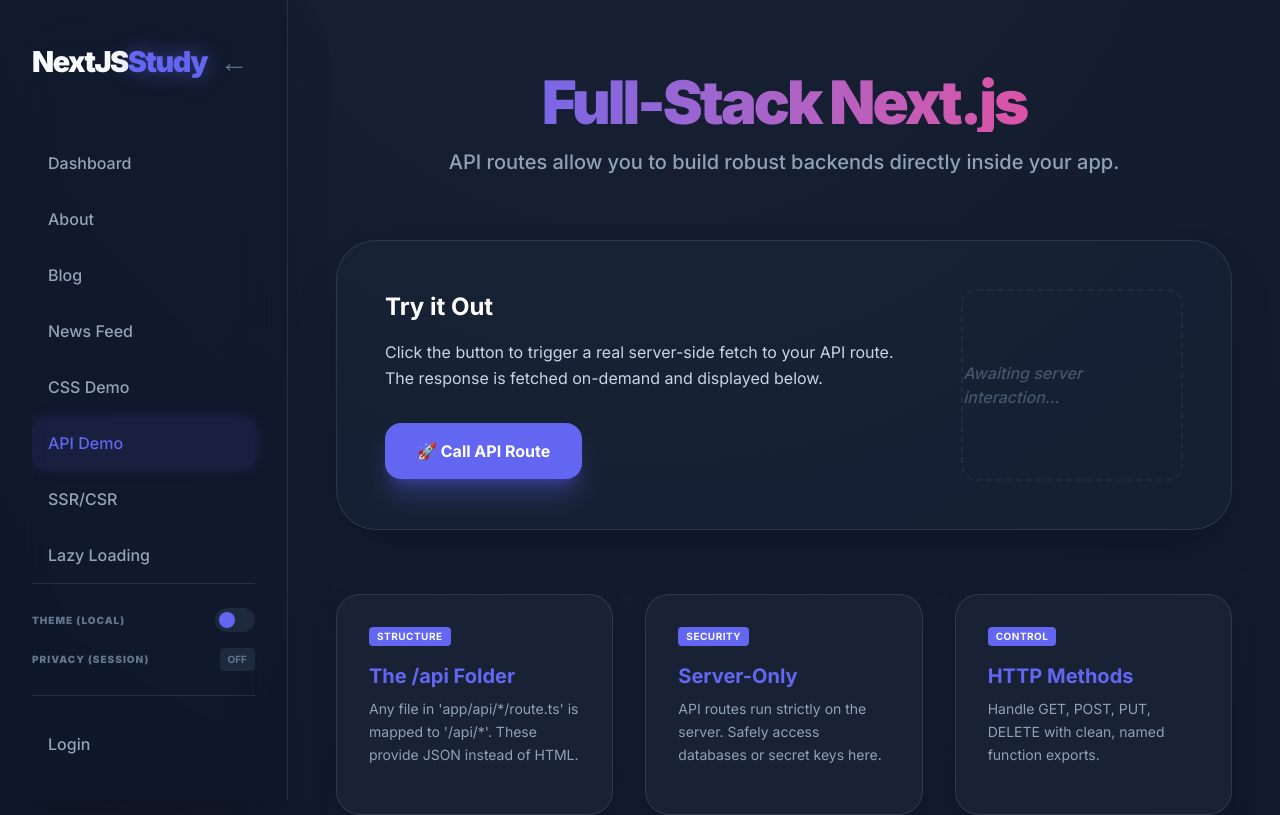
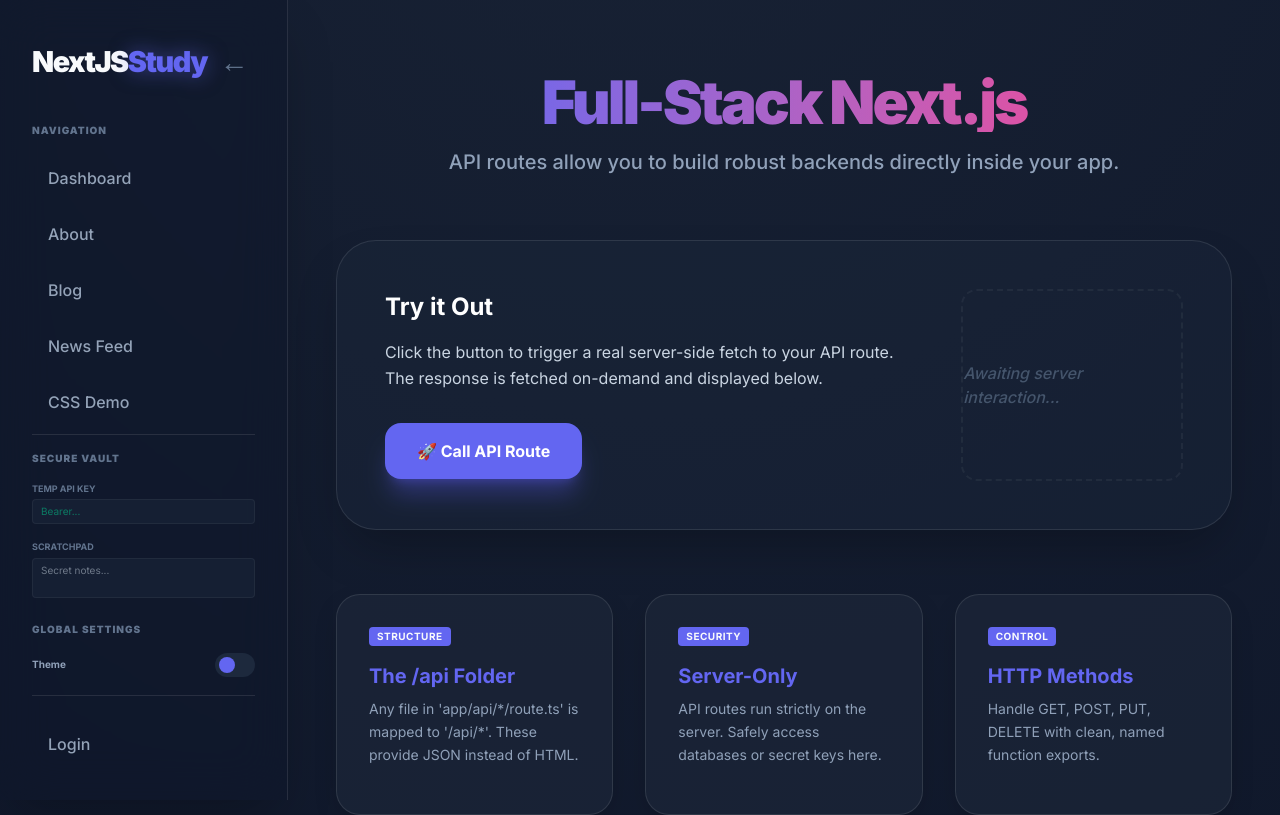
Before and after one commit to Boskiomoh/Nextjs-Info-Dashboard, a Next.js app: page /api-demo in a window 1280 px wide. Shown: the top 815 px of the page. Built offline with nearby package versions, Linux system fonts and the light colour scheme; no server answers.

Commit message:
feat: implement API proxy routes, blog display page, session persistence, and API demonstration components.

```diff
--- a/app/(dashboard)/api-demo/page.tsx
+++ b/app/(dashboard)/api-demo/page.tsx
@@ -3,20 +3,34 @@
 import React, { useState } from 'react';
 import ConceptCard from '@/components/ConceptCard';
 import { toast } from 'sonner';
+import { useSessionStore } from '@/stores/sessionStore';
 
 export default function ApiDemoPage() {
   const [data, setData] = useState<any>(null);
   const [loading, setLoading] = useState(false);
+  const { tempApiKey } = useSessionStore();
 
   const fetchApi = async () => {
     setLoading(true);
     try {
       const apiUrl = process.env.NEXT_PUBLIC_API_URL || '/api';
-      const res = await fetch(`${apiUrl}/hello`);
+      const res = await fetch(`${apiUrl}/hello`, {
+        headers: {
+          'X-Temp-Key': tempApiKey || 'none'
+        }
+      });
       const json = await res.json();
-      setData(json);
+
+      // Simulating a more interesting response if a key is present
+      const enhancedData = {
+        ...json,
+        session_security: tempApiKey ? '🔐 Authorized via Session Token' : '⚠️ No Session Token Found',
+        sent_header: tempApiKey ? `Bearer ${tempApiKey.substring(0, 4)}...` : 'None'
+      };
+
+      setData(enhancedData);
       toast.success("API Response Received", {
-        description: `Successfully fetched data from your custom endpoint`
+        description: tempApiKey ? "Authenticated request successful!" : "Unauthenticated request successful!"
       });
     } catch (e) {
       console.error(e);
--- a/components/CryptoMarket.tsx
+++ b/components/CryptoMarket.tsx
@@ -13,8 +13,8 @@
 
     const fetchCrypto = async () => {
       try {
-        const baseUrl = process.env.NEXT_PUBLIC_CRYPTO_API_URL || 'https://api.coingecko.com/api/v3/coins/markets';
-        const res = await fetch(`${baseUrl}?vs_currency=usd&order=market_cap_desc&per_page=10&page=1&sparkline=true`);
+        const apiUrl = process.env.NEXT_PUBLIC_API_URL || '/api';
+        const res = await fetch(`${apiUrl}/crypto`);
         const data: CoinData[] = await res.json();
         setCoins(data);
         setLoading(false);
--- a/components/Layout.tsx
+++ b/components/Layout.tsx
@@ -19,8 +19,13 @@
 
 const Layout: React.FC<LayoutProps> = ({ children, title = 'Next.js Study Portal', hideNav = false }) => {
   const { user, logout, isLoading } = useAuthStore();
-  const { theme, setTheme, sidebarCollapsed, toggleSidebar } = useSettingsStore();
-  const { isPrivacyMode, togglePrivacyMode } = useSessionStore();
+  const {
+    theme, setTheme, sidebarCollapsed, toggleSidebar
+  } = useSettingsStore();
+  const {
+    secureNote, setSecureNote,
+    tempApiKey, setTempApiKey
+  } = useSessionStore();
   const [mounted, setMounted] = React.useState(false);
   const router = useRouter();
 
@@ -34,8 +39,8 @@
   return (
     <div className={`app-wrapper ${theme === 'light' ? 'light' : 'dark'}`}>
       {!hideNav && (
-        <aside className={`h-screen sticky top-0 flex flex-col backdrop-blur-xl border-r p-8 shadow-2xl transition-all duration-300 ${sidebarCollapsed ? 'w-24' : 'w-72'} ${theme === 'light' ? 'bg-slate-100 border-slate-200' : 'bg-slate-900/50 border-white/10'}`}>
-          <div className="nav-logo mb-12 flex-shrink-0 flex items-center justify-between">
+        <aside className={`h-screen sticky top-0 flex flex-col backdrop-blur-xl border-r shadow-2xl transition-all duration-300 ${sidebarCollapsed ? 'w-20 px-3 py-8' : 'w-72 p-8'} ${theme === 'light' ? 'bg-slate-100 border-slate-200' : 'bg-slate-900/50 border-white/10'}`}>
+          <div className="nav-logo mb-8 flex-shrink-0 flex items-center justify-between">
             {!sidebarCollapsed && <div>NextJS<span>Study</span></div>}
             <button
               onClick={toggleSidebar}
@@ -46,25 +51,60 @@
             </button>
           </div>
 
-          <nav className="flex-1 overflow-y-auto theme-scrollbar pr-2 -mr-2">
-            <ul className="flex flex-col gap-2 list-none p-0 m-0 pb-6">
-              <li><NavLink href="/">{sidebarCollapsed ? '🏠' : 'Dashboard'}</NavLink></li>
-              <li><NavLink href="/about">{sidebarCollapsed ? 'ℹ️' : 'About'}</NavLink></li>
-              <li><NavLink href="/blog">{sidebarCollapsed ? '📝' : 'Blog'}</NavLink></li>
-              <li><NavLink href="/news">{sidebarCollapsed ? '📰' : 'News Feed'}</NavLink></li>
-              <li><NavLink href="/css-demo">{sidebarCollapsed ? '🎨' : 'CSS Demo'}</NavLink></li>
-              <li><NavLink href="/api-demo">{sidebarCollapsed ? '🔌' : 'API Demo'}</NavLink></li>
-              <li><NavLink href="/ssr-vs-csr">{sidebarCollapsed ? '⚡' : 'SSR/CSR'}</NavLink></li>
-              <li><NavLink href="/lazy-loading">{sidebarCollapsed ? '💤' : 'Lazy Loading'}</NavLink></li>
-              <li><NavLink href="/deployment">{sidebarCollapsed ? '🚀' : 'Deployment'}</NavLink></li>
+          {/* TOP SECTION: Main Navigation */}
+          <div className={`flex flex-col min-h-0 ${sidebarCollapsed ? 'flex-1' : 'h-[40%]'}`}>
+            {!sidebarCollapsed && <span className="text-[10px] uppercase font-black text-slate-500 tracking-widest mb-4">Navigation</span>}
+            <nav className={`flex-1 theme-scrollbar overflow-x-hidden overflow-y-auto ${sidebarCollapsed ? '' : 'pr-2 -mr-2'}`}>
+              <ul className="flex flex-col gap-2 list-none p-0 m-0 pb-4">
+                <li><NavLink href="/" collapsed={sidebarCollapsed}>{sidebarCollapsed ? '🏠' : 'Dashboard'}</NavLink></li>
+                <li><NavLink href="/about" collapsed={sidebarCollapsed}>{sidebarCollapsed ? 'ℹ️' : 'About'}</NavLink></li>
+                <li><NavLink href="/blog" collapsed={sidebarCollapsed}>{sidebarCollapsed ? '📝' : 'Blog'}</NavLink></li>
+                <li><NavLink href="/news" collapsed={sidebarCollapsed}>{sidebarCollapsed ? '📰' : 'News Feed'}</NavLink></li>
+                <li><NavLink href="/css-demo" collapsed={sidebarCollapsed}>{sidebarCollapsed ? '🎨' : 'CSS Demo'}</NavLink></li>
+                <li><NavLink href="/api-demo" collapsed={sidebarCollapsed}>{sidebarCollapsed ? '🔌' : 'API Demo'}</NavLink></li>
+                <li><NavLink href="/ssr-vs-csr" collapsed={sidebarCollapsed}>{sidebarCollapsed ? '⚡' : 'SSR/CSR'}</NavLink></li>
+                <li><NavLink href="/lazy-loading" collapsed={sidebarCollapsed}>{sidebarCollapsed ? '💤' : 'Lazy Loading'}</NavLink></li>
+                <li><NavLink href="/deployment" collapsed={sidebarCollapsed}>{sidebarCollapsed ? '🚀' : 'Deployment'}</NavLink></li>
               </ul>
             </nav>
+          </div>
 
-          {/* Persistence Demo Controls */}
+          {/* BOTTOM SECTION: Tools & Controls */}
           {!sidebarCollapsed && (
-            <div className="py-6 border-t border-white/10 flex flex-col gap-4">
+            <div className="flex-1 flex flex-col min-h-0 border-t border-white/10 mt-4 pt-4">
+              <div className="flex-1 theme-scrollbar overflow-y-auto pr-2 -mr-2 space-y-6 pb-4">
+                {/* Secure Vault */}
+                <div className="flex flex-col gap-4">
+                  <span className="text-[10px] uppercase font-black text-slate-500 tracking-widest">Secure Vault</span>
+
+                  <div className="flex flex-col gap-1">
+                    <label className="text-[9px] font-bold text-slate-500 uppercase">Temp API Key</label>
+                    <input
+                      type="password"
+                      value={tempApiKey}
+                      onChange={(e) => setTempApiKey(e.target.value)}
+                      placeholder="Bearer..."
+                      className="bg-slate-800/50 border border-white/5 rounded px-2 py-1 text-[10px] text-emerald-400 focus:outline-none focus:border-emerald-500/50"
+                    />
+                  </div>
+
+                  <div className="flex flex-col gap-1">
+                    <label className="text-[9px] font-bold text-slate-500 uppercase">Scratchpad</label>
+                    <textarea
+                      value={secureNote}
+                      onChange={(e) => setSecureNote(e.target.value)}
+                      placeholder="Secret notes..."
+                      rows={2}
+                      className="bg-slate-800/50 border border-white/5 rounded px-2 py-1 text-[10px] text-slate-300 focus:outline-none focus:border-[#6366f1]/50 resize-none"
+                    />
+                  </div>
+                </div>
+
+                {/* Persistence Controls */}
+                <div className="flex flex-col gap-4">
+                  <span className="text-[10px] uppercase font-black text-slate-500 tracking-widest">Global Settings</span>
                   <div className="flex items-center justify-between">
-                <span className="text-[10px] uppercase font-black text-slate-500 tracking-widest">Theme (Local)</span>
+                    <span className="text-[10px] font-bold text-slate-400">Theme</span>
                     <button
                       onClick={() => setTheme(theme === 'dark' ? 'light' : 'dark')}
                       className="w-10 h-6 bg-slate-800 rounded-full relative p-1 transition-colors hover:bg-slate-700"
@@ -72,14 +112,7 @@
                       <div className={`w-4 h-4 bg-[#6366f1] rounded-full transition-transform ${theme === 'light' ? 'translate-x-4' : 'translate-x-0'}`}></div>
                     </button>
                   </div>
-              <div className="flex items-center justify-between">
-                <span className="text-[10px] uppercase font-black text-slate-500 tracking-widest">Privacy (Session)</span>
-                <button
-                  onClick={togglePrivacyMode}
-                  className={`px-2 py-1 rounded text-[10px] font-bold transition-all ${isPrivacyMode ? 'bg-emerald-500/20 text-emerald-500' : 'bg-slate-800 text-slate-500'}`}
-                >
-                  {isPrivacyMode ? 'ON' : 'OFF'}
-                </button>
+                </div>
               </div>
             </div>
           )}
@@ -105,13 +138,13 @@
                 </button>
               </div>
             ) : (
-              <NavLink href="/login">{sidebarCollapsed ? '🔑' : 'Login'}</NavLink>
+              <NavLink href="/login" collapsed={sidebarCollapsed}>{sidebarCollapsed ? '🔑' : 'Login'}</NavLink>
             )}
           </div>
         </aside>
       )}
 
-      <div className={`flex-1 flex flex-col min-w-0 ${isPrivacyMode ? 'blur-sm grayscale' : ''}`}>
+      <div className="flex-1 flex flex-col min-w-0">
         <main className="content-main animate-fade-in flex-1 w-full max-w-7xl mx-auto px-8 py-10">
           {children}
         </main>
--- a/components/NavLink.tsx
+++ b/components/NavLink.tsx
@@ -13,7 +13,7 @@
  * URL in your browser. If the URL matches the link's destination (href),
  * it adds an "active" class so we can style it differently (e.g., make it purple).
  */
-const NavLink: React.FC<NavLinkProps> = ({ href, children }) => {
+const NavLink: React.FC<NavLinkProps> = ({ href, children, collapsed }) => {
   const pathname = usePathname();
 
   const isActive = pathname === href;
@@ -22,7 +22,8 @@
     <Link
       href={href}
       className={`
-        block w-full text-left px-4 py-3 rounded-xl transition-all duration-300 font-medium
+        block w-full rounded-xl transition-all duration-300 font-medium
+        ${collapsed ? 'text-center px-0 py-3' : 'text-left px-4 py-3'}
         ${isActive
           ? 'text-[#6366f1] bg-[#6366f1]/10 shadow-[0_0_15px_rgba(99,102,241,0.2)]'
           : 'text-[var(--text-dim)] hover:text-[#6366f1] hover:bg-[#6366f1]/5 dark:hover:text-white dark:hover:bg-white/5'}
--- a/components/NewsFeed.tsx
+++ b/components/NewsFeed.tsx
@@ -3,11 +3,11 @@
 import { DevToArticle } from '@/types';
 
 const NewsFeed = async ({ page = 1 }: { page?: number }) => {
-  const baseUrl = process.env.DEVTO_API_URL || 'https://dev.to/api/articles';
+  const apiUrl = process.env.NEXT_PUBLIC_API_URL || 'http://localhost:3000/api';
   const perPage = 3;
 
-  // Fetch with pagination
-  const res = await fetch(`${baseUrl}?per_page=${perPage}&page=${page}&top=7`, {
+  // PROXY FETCH (Hidden behind your server)
+  const res = await fetch(`${apiUrl}/news?per_page=${perPage}&page=${page}`, {
     next: { revalidate: 600 }
   });
 
--- a/stores/sessionStore.ts
+++ b/stores/sessionStore.ts
@@ -6,13 +6,14 @@
 export const useSessionStore = create<SessionState>()(
   persist(
     (set) => ({
-      currentView: 'dashboard',
-      lastSearch: '',
-      isPrivacyMode: false,
-      setCurrentView: (view) => set({ currentView: view }),
-      setLastSearch: (query) => set({ lastSearch: query }),
-      togglePrivacyMode: () => set((state) => ({ isPrivacyMode: !state.isPrivacyMode })),
-      clearSession: () => set({ currentView: 'dashboard', lastSearch: '', isPrivacyMode: false }),
+      secureNote: '',
+      tempApiKey: '',
+      setSecureNote: (note) => set({ secureNote: note }),
+      setTempApiKey: (key) => set({ tempApiKey: key }),
+      clearSession: () => set({
+        secureNote: '',
+        tempApiKey: ''
+      }),
     }),
     {
       name: 'app-session', // name of the item in the storage
--- a/stores/settingsStore.ts
+++ b/stores/settingsStore.ts
@@ -1,12 +1,6 @@
 import { create } from 'zustand';
 import { persist, createJSONStorage } from 'zustand/middleware';
-
-interface SettingsState {
-  theme: 'light' | 'dark';
-  sidebarCollapsed: boolean;
-  setTheme: (theme: 'light' | 'dark') => void;
-  toggleSidebar: () => void;
-}
+import { SettingsState } from '@/types';
 
 export const useSettingsStore = create<SettingsState>()(
   persist(
--- a/types/index.ts
+++ b/types/index.ts
@@ -11,12 +11,10 @@
   isLoading: boolean;
 }
 export interface SessionState {
-  currentView: string;
-  lastSearch: string;
-  isPrivacyMode: boolean;
-  setCurrentView: (view: string) => void;
-  setLastSearch: (query: string) => void;
-  togglePrivacyMode: () => void;
+  secureNote: string;
+  tempApiKey: string;
+  setSecureNote: (note: string) => void;
+  setTempApiKey: (key: string) => void;
   clearSession: () => void;
 }
 export interface DevToArticle {
@@ -57,8 +55,14 @@
 export interface NavLinkProps {
   href: string;
   children: ReactNode;
+  collapsed?: boolean;
 }
-
+export interface SettingsState {
+  theme: 'light' | 'dark';
+  sidebarCollapsed: boolean;
+  setTheme: (theme: 'light' | 'dark') => void;
+  toggleSidebar: () => void;
+}
 export interface ConceptCardProps {
   title: string;
   description: string;
```
Also changed, not shown: app/(dashboard)/blog/[id]/page.tsx (+5 -5 lines), app/api/crypto/route.ts (added, +19 -0 lines), app/api/news/route.ts (added, +25 -0 lines), app/api/posts/[id]/route.ts (+12 -5 lines). Lines whose indentation alone changed are shown as unchanged.
